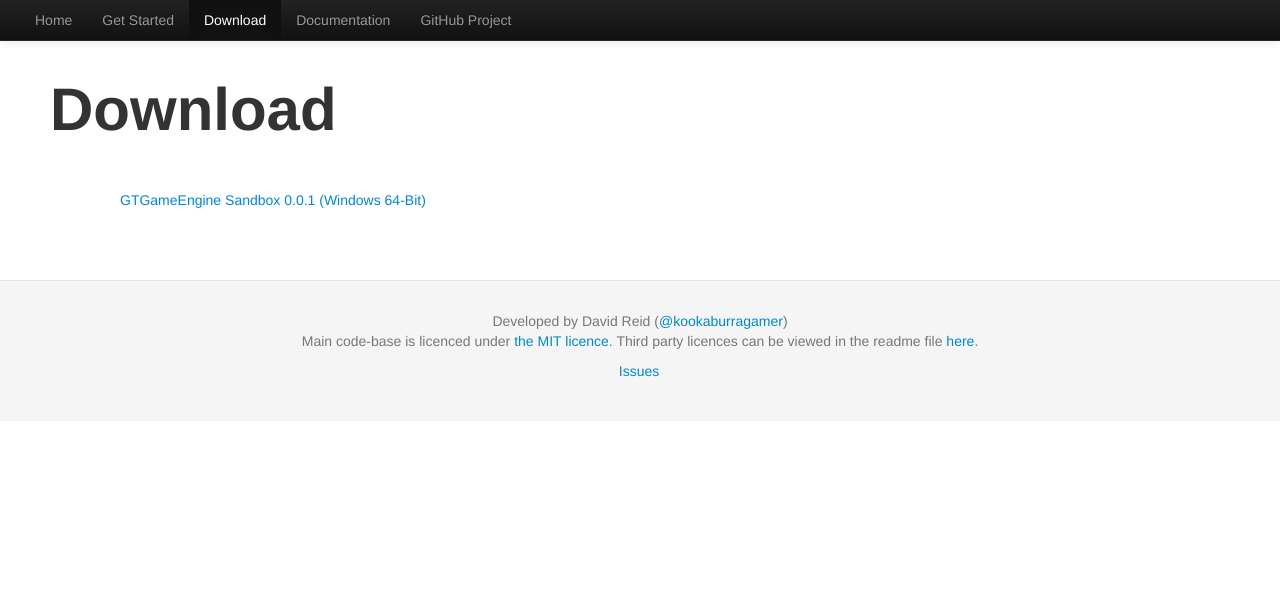
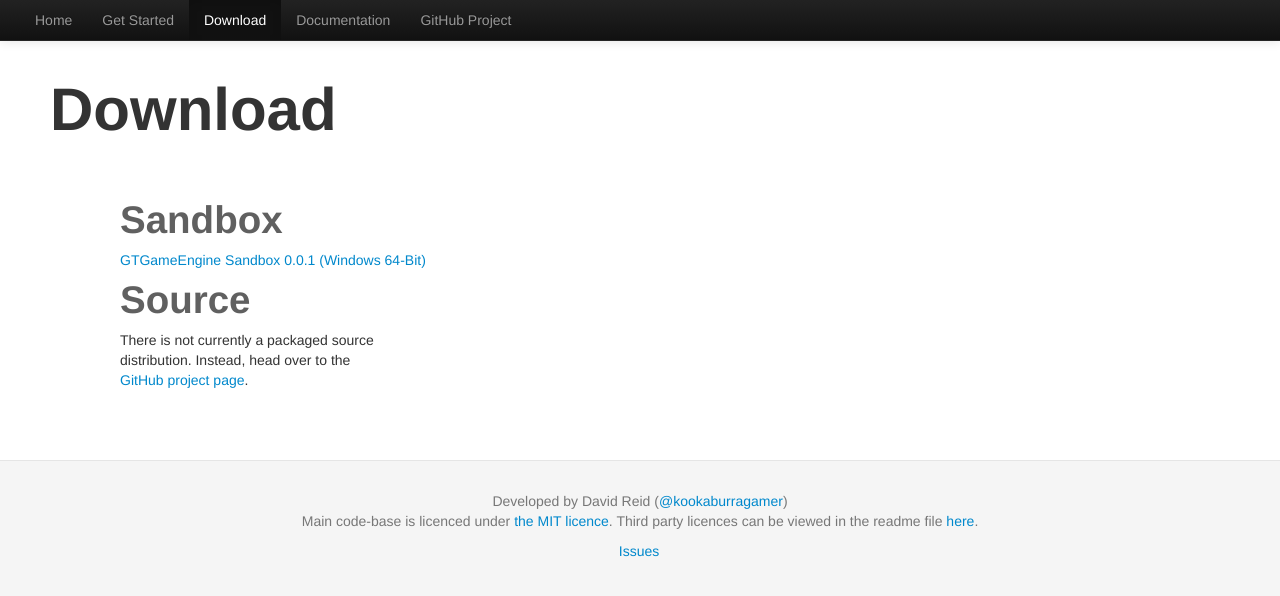
Before and after one commit to mackron/GTGameEngine, a Jekyll site: the page built from download/index.html, in a window 1280 px wide. Shown: the top 596 px of the page. Built offline with Jekyll 4.4.1, drawn with Linux system fonts in a browser that asks for light colours; Markdown is read by kramdown in place of the engine named in the settings.

Commit message:
Improvements to the download page.

```diff
--- a/download/index.html
+++ b/download/index.html
@@ -7,6 +7,15 @@
 </div>
 <div class="container-fluid">
     <div style="padding:0px 80px;">
-        <a href="{{ site.baseurl }}/download/GTGameEngine-Sandbox-0.0.1.zip">GTGameEngine Sandbox 0.0.1 (Windows 64-Bit)</a>
+        <div class="row">
+            <div class="span9">
+                <h1 style="color:rgba(96,96,96,1);">Sandbox</h1>
+                <a href="{{ site.baseurl }}/download/GTGameEngine-Sandbox-0.0.1.zip">GTGameEngine Sandbox 0.0.1 (Windows 64-Bit)</a>
+            </div>
+            <div class="span3">
+                <h1 style="color:rgba(96,96,96,1);">Source</h1>
+                There is not currently a packaged source distribution. Instead, head over to the <a href="https://github.com/mackron/GTGameEngine" target="_blank">GitHub project page</a>.
+            </div>
+        </div>
     </div>
 </div>
```
